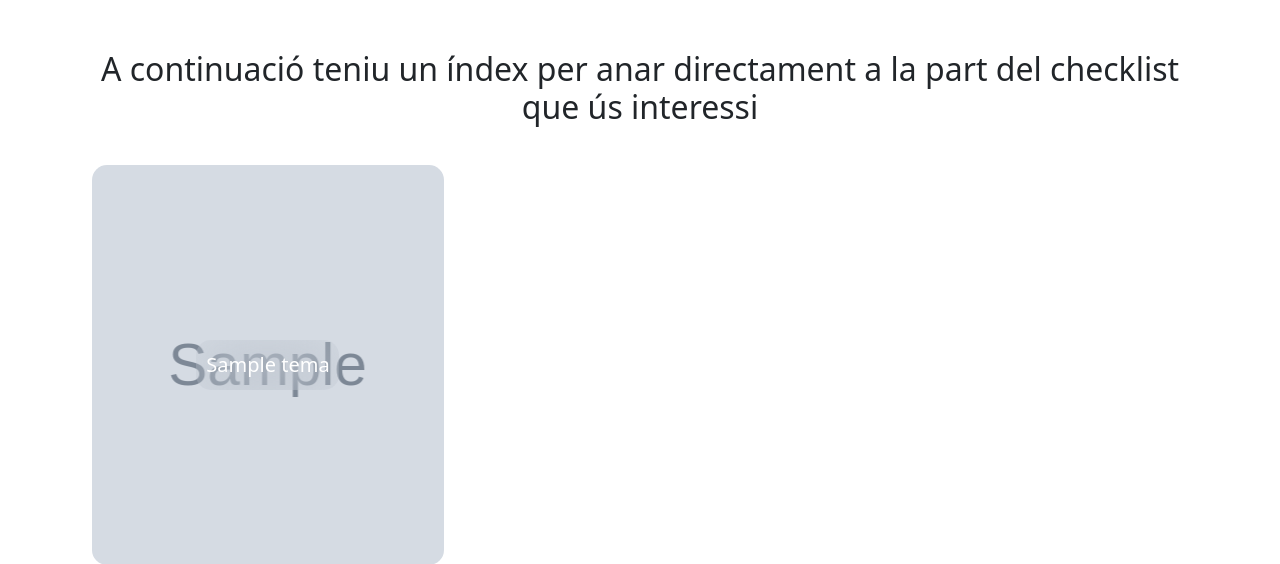
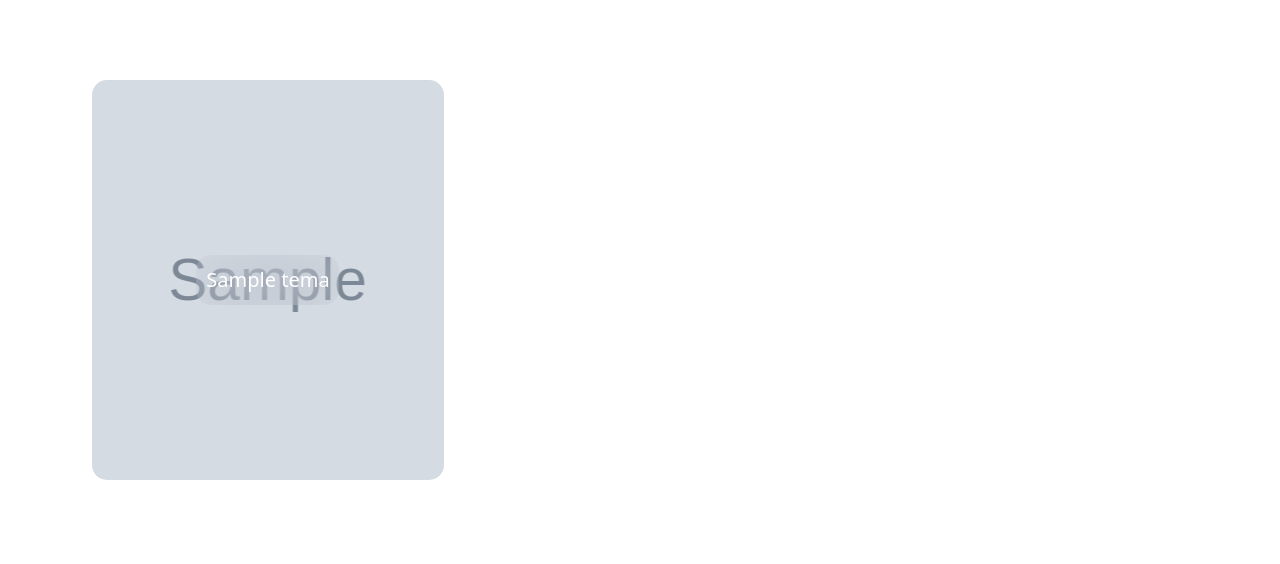
Before and after one commit to CarlosMunozRo/IETIFCT, a Django app: template ieti/fct/templates/landingPage.html in a window 1280 px wide. Shown: the part 101-665 px from the top of the page. Run offline with Django 3.2, Linux system fonts and the light colour scheme; the template is opened without the code that fills it: most values are stand-ins (such as "Sample title", 1, 10 or a date in 2020); grey boxes marked "Sample" are stand-in pictures; some libraries are stand-ins or nearby versions.

Commit message:
no landing text

```diff
--- a/ieti/fct/templates/landingPage.html
+++ b/ieti/fct/templates/landingPage.html
@@ -8,7 +8,6 @@
 
     <div class="loader"><img src="{% static 'img/logo.png' %}" alt=""></div>
 
-    <h2 class="text-center">A continuació teniu un índex per anar directament a la part del checklist que ús interessi</h2>
 
     <div class="row">
 
```
